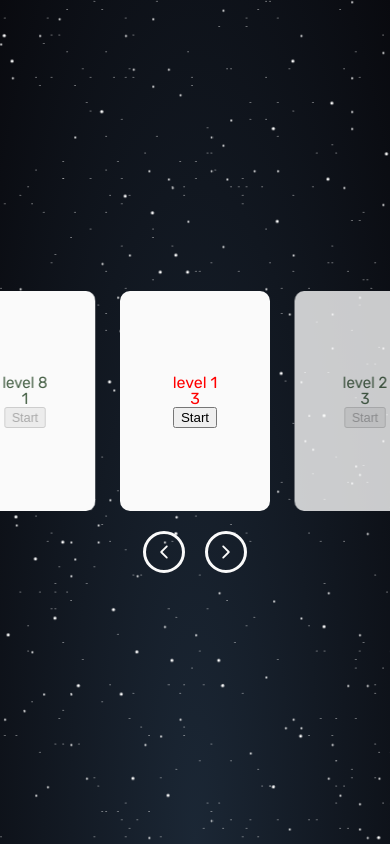
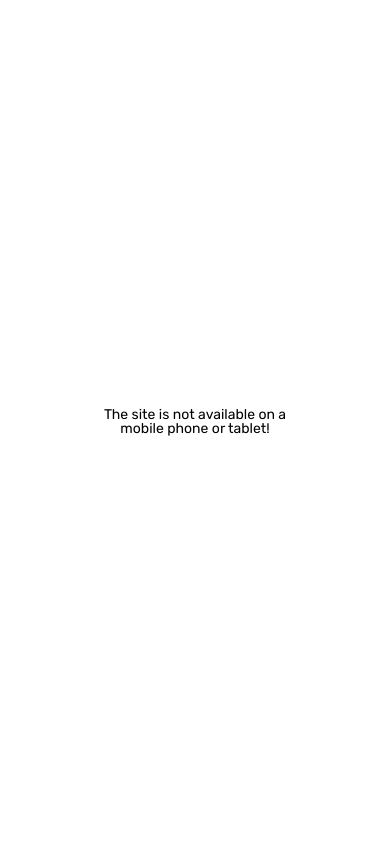
Before and after one commit to PohribniakRoman/Typo-Game, a React (Vite) app: page / in a window 390 px wide. Built offline with nearby package versions, Linux system fonts and the light colour scheme.

Commit message:
add adaptive

```diff
--- a/src/styles/main.scss
+++ b/src/styles/main.scss
@@ -5,3 +5,20 @@
 @import "components/sceen";
 @import "components/stars";
 @import "components/slides";
+
+
+@media (max-width:800px) {
+    .sceen{
+        & * {display: none;}
+        &::before{
+            position: absolute;
+            top: 50%;
+            left: 50%;
+            transform: translate(-50%,-50%);
+            text-align: center;
+            font-size: 14px;
+            padding: 5px;
+            content: "The site is not available on a mobile phone or tablet!";
+        }
+    }
+}
```
